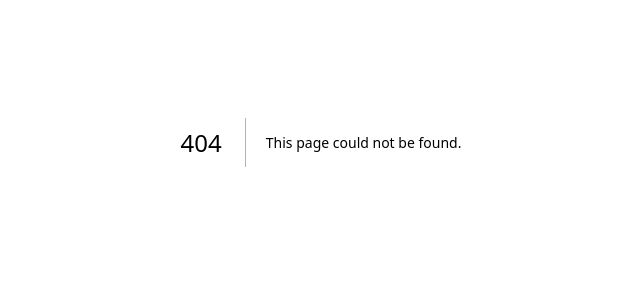
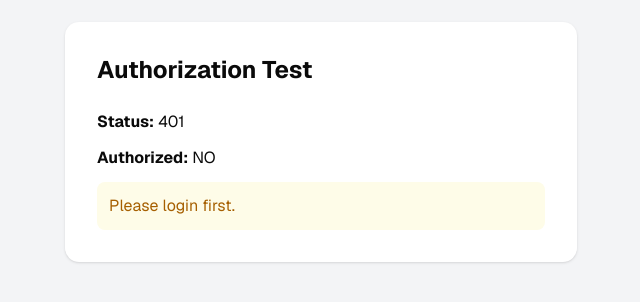
Before and after one commit to CheSubhro/pharmatrix, a Next.js app: page /authorization-test in a window 1280 px wide. Before the commit this address had no page. Shown: the part 258-560 px from the top of the page, without its empty margins (319-959 px from the left). Built offline with nearby package versions, Linux system fonts and the light colour scheme; no server answers.

Commit message:
Authorization helper and browser test Done

```diff
--- /dev/null
+++ b/src/app/authorization-test/page.tsx
@@ -0,0 +1,68 @@
+
+import { requirePermission } from "@/lib/authorization";
+import { PERMISSIONS } from "@/constants/permissions";
+
+export default async function AuthorizationTestPage() {
+  const result = await requirePermission(
+    PERMISSIONS.MEDICINE_CREATE
+  );
+
+  return (
+    <main className="flex min-h-screen items-center justify-center bg-gray-100 p-6">
+      <div className="w-full max-w-lg rounded-xl bg-white p-8 shadow">
+        <h1 className="text-2xl font-bold">
+          Authorization Test
+        </h1>
+
+        <div className="mt-6 space-y-3">
+          <p>
+            <strong>Status:</strong>{" "}
+            {result.status}
+          </p>
+
+          <p>
+            <strong>Authorized:</strong>{" "}
+            {result.authorized ? "YES" : "NO"}
+          </p>
+
+          {result.user && (
+            <>
+              <p>
+                <strong>Name:</strong>{" "}
+                {result.user.name}
+              </p>
+
+              <p>
+                <strong>Email:</strong>{" "}
+                {result.user.email}
+              </p>
+
+              <p>
+                <strong>Role:</strong>{" "}
+                {result.user.role}
+              </p>
+            </>
+          )}
+
+          {!result.authorized && result.status === 401 && (
+            <p className="rounded-md bg-yellow-50 p-3 text-yellow-700">
+              Please login first.
+            </p>
+          )}
+
+          {!result.authorized && result.status === 403 && (
+            <p className="rounded-md bg-red-50 p-3 text-red-700">
+              You do not have permission to perform this action.
+            </p>
+          )}
+
+          {result.authorized && (
+            <p className="rounded-md bg-green-50 p-3 text-green-700">
+              Permission check passed successfully.
+            </p>
+          )}
+        </div>
+      </div>
+    </main>
+  );
+}
--- /dev/null
+++ b/src/lib/authorization.ts
@@ -0,0 +1,62 @@
+
+import { getServerSession } from "next-auth";
+import { authOptions } from "@/lib/auth";
+import {
+  hasPermission,
+  Permission,
+  UserRole,
+} from "@/constants/permissions";
+
+export async function getCurrentUser() {
+  const session = await getServerSession(authOptions);
+
+  return session?.user ?? null;
+}
+
+export async function requireAuth() {
+  const user = await getCurrentUser();
+
+  if (!user) {
+    return {
+      authorized: false,
+      status: 401 as const,
+      user: null,
+    };
+  }
+
+  return {
+    authorized: true,
+    status: 200 as const,
+    user,
+  };
+}
+
+export async function requirePermission(
+  permission: Permission
+) {
+  const user = await getCurrentUser();
+
+  if (!user) {
+    return {
+      authorized: false,
+      status: 401 as const,
+      user: null,
+    };
+  }
+
+  const role = user.role as UserRole;
+
+  if (!hasPermission(role, permission)) {
+    return {
+      authorized: false,
+      status: 403 as const,
+      user: null,
+    };
+  }
+
+  return {
+    authorized: true,
+    status: 200 as const,
+    user,
+  };
+}
```
